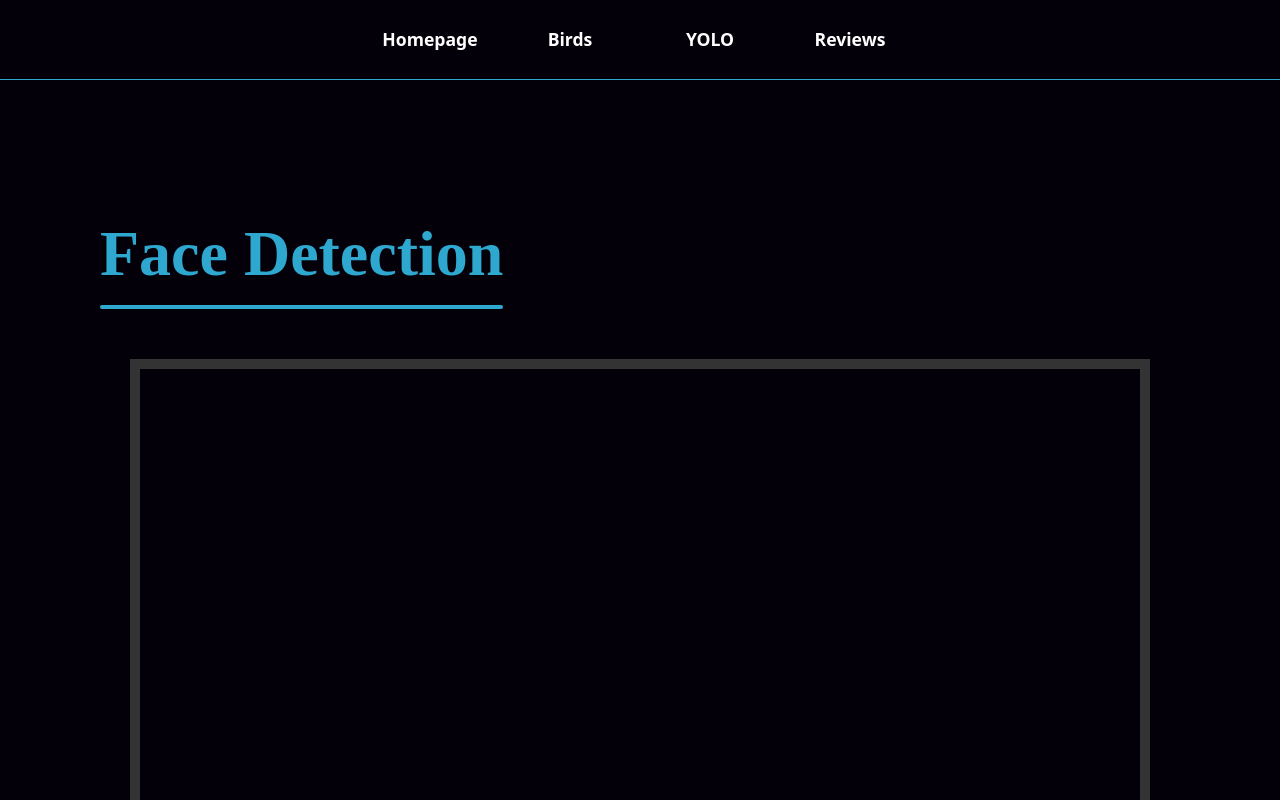
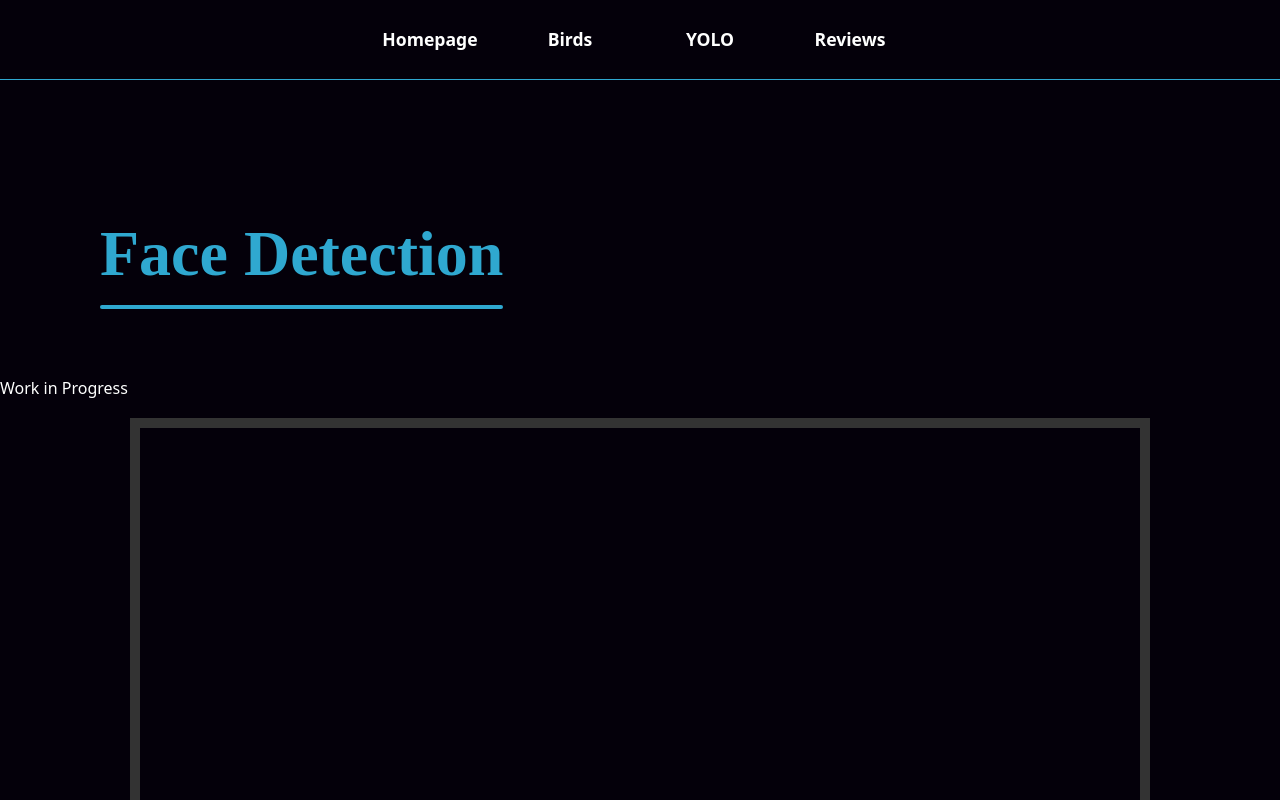
Before and after one commit to MarvinKrausser/CNN_Website, a React (Vite) app in the folder website/: page /object_detection in a window 1280 px wide. Shown: the top 800 px of the page. Built offline with nearby package versions, Linux system fonts and the light colour scheme; no server answers.

Commit message:
work in progress disclaimer

```diff
--- a/website/src/Object_Detection.jsx
+++ b/website/src/Object_Detection.jsx
@@ -116,6 +116,7 @@ function Object_Detection() {
     return (
         <div className='site-box'>
             <h1 className='site-headline'>Face Detection</h1>
+            <p>Work in Progress</p>
             <div id={styles.container}>
                 <video autoPlay={true} ref={videoRef} style={{ display: "none" }}></video>
                 <canvas ref={canvasRef} width={1000} height={800} />
```
